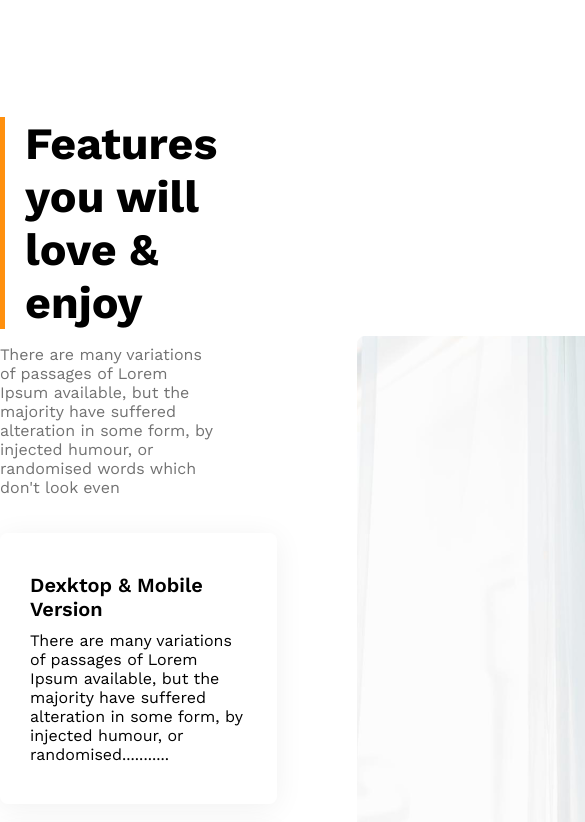
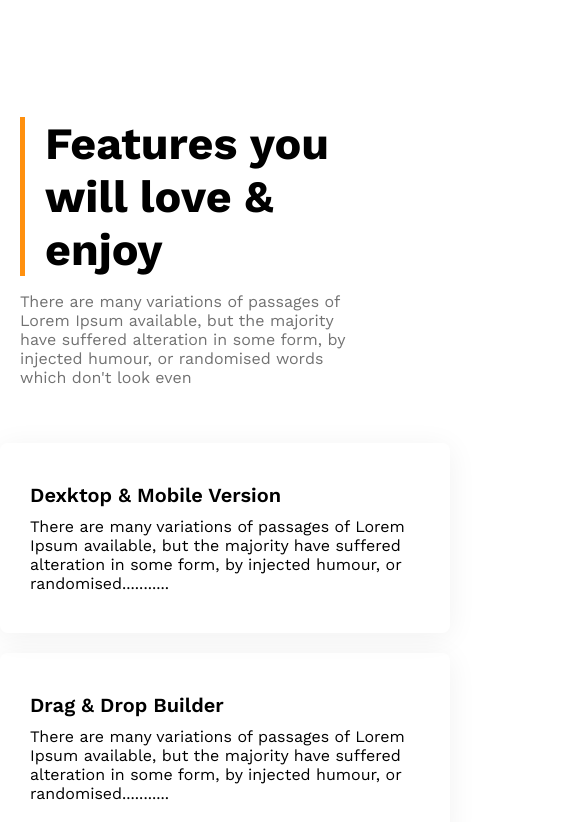
Before and after one commit to huraira775/g3-architects-responsive-websites, a plain HTML site: page index.html in a window 390 px wide. Shown: the part 2802-3624 px from the top of the page, 585 px wide, since content can reach past the window. Drawn offline with nearby package versions, Linux system fonts and the light colour scheme.

Commit message:
made some necessary correction to the feature section where feature-left class now contain feature-intro and feature-card-container div.

```diff
--- a/index.html
+++ b/index.html
@@ -65,28 +65,42 @@
             </section>
             <!-- features sections -->
             <section class="feature-container display-flex">
-                <div class="feature-intro display-flex">
-                    <div>
-                        <h3 id="feature-section-border" class="section-title">Features you will love & enjoy</h3>
-                        <p class="text-light-gray">There are many variations of passages of Lorem Ipsum available, but the majority have suffered alteration in some form, by injected humour, or randomised words which don't look even</p>
+                <div class="feature-left display-flex">
+                    <div class="feature-intro display-flex">
+
+                        <div>
+                            <h3 id="feature-section-border" class="section-title">Features you will love & enjoy</h3>
+                            <p class="text-light-gray">There are many variations of passages of Lorem Ipsum available,
+                                but the majority have suffered alteration in some form, by injected humour, or
+                                randomised words which don't look even</p>
+                        </div>
+                        <!-- div.feature-cards-container>.feature-card*4>h4.feature-card-title + p.feature-card-description -->
+
                     </div>
-                    <!-- div.feature-cards-container>.feature-card*4>h4.feature-card-title + p.feature-card-description -->
                     <div class="feature-cards-container display-flex">
                         <div class="feature-card">
                             <h4 class="feature-card-title">Dexktop & Mobile Version</h4>
-                            <p class="feature-card-description">There are many variations of passages of Lorem Ipsum available, but the majority have suffered alteration in some form, by injected humour, or randomised...........</p>
+                            <p class="feature-card-description">There are many variations of passages of Lorem Ipsum
+                                available, but the majority have suffered alteration in some form, by injected humour,
+                                or randomised...........</p>
                         </div>
                         <div class="feature-card">
                             <h4 class="feature-card-title">Drag & Drop Builder</h4>
-                            <p class="feature-card-description">There are many variations of passages of Lorem Ipsum available, but the majority have suffered alteration in some form, by injected humour, or randomised...........</p>
+                            <p class="feature-card-description">There are many variations of passages of Lorem Ipsum
+                                available, but the majority have suffered alteration in some form, by injected humour,
+                                or randomised...........</p>
                         </div>
                         <div class="feature-card">
                             <h4 class="feature-card-title">Awesome Modern Design</h4>
-                            <p class="feature-card-description">There are many variations of passages of Lorem Ipsum available, but the majority have suffered alteration in some form, by injected humour, or randomised...........</p>
+                            <p class="feature-card-description">There are many variations of passages of Lorem Ipsum
+                                available, but the majority have suffered alteration in some form, by injected humour,
+                                or randomised...........</p>
                         </div>
                         <div class="feature-card">
                             <h4 class="feature-card-title">Super Easy to Edit</h4>
-                            <p class="feature-card-description">There are many variations of passages of Lorem Ipsum available, but the majority have suffered alteration in some form, by injected humour, or randomised...........</p>
+                            <p class="feature-card-description">There are many variations of passages of Lorem Ipsum
+                                available, but the majority have suffered alteration in some form, by injected humour,
+                                or randomised...........</p>
                         </div>
                     </div>
                 </div>
--- a/styles/g3Architects.css
+++ b/styles/g3Architects.css
@@ -235,6 +235,14 @@ main>section{
   /* margin-top: 120px; */
      align-items: center;
 }
+.feature-left{
+  /* display: flex; */
+  flex-direction: column;
+  gap: 40px;
+  max-width: 600px;
+  width: 100%;
+  align-items: center;
+}
 #feature-section-border{
   border-left: 5px solid #FF900E;
   padding-left: 20px;
@@ -244,21 +252,21 @@ main>section{
 .feature-intro{
   flex-direction: column;
   gap: 20px;
+
   /* margin-bottom: 30px; */
 }
 
+
 .feature-cards-container{
   flex-direction: column;
-    gap: 25px;
-
-
+    gap: 20px;
 }
 
 .feature-card{
   display: flex;
   flex-direction: column;
-  max-width: 520px;
-  width: 100%;
+  /* max-width: 520px;
+  width: 100%; */
   box-shadow: 0 4px 30px 0 rgba(0, 0, 0, 0.06);
   border-radius: 8px;
   padding: 40px 30px;
@@ -275,14 +283,14 @@ main>section{
   margin: 0;
 }
 .feature-image-container{
-  /* max-width: 500px;
-  width: 100%; */
+
+  width: 100%;
 
 }
 .feature-image-container>img{
-  /* width: 100%;
-  height: 850px;
-  border-radius: 8px; */
+  width: 100%;
+  /* height: 850px; */
+
 }
 
 #experience-badge{
@@ -305,9 +313,11 @@ main>section{
 @media screen and (max-width:576px){
   .navbar,
   .nav-flex,
-  .teams{
+  .teams,
+  .feature-container{
     flex-direction: column;
   }
+
 
   .banner-title{
     font-size: 2.5rem;
@@ -340,6 +350,28 @@ main>section{
   .sponsor-images>img{
     max-width: 120px;
     width: 100%;
+  }
+
+  .feature-container{
+    justify-content: center;
+    gap:40px;
+  }
+   .feature-intro{
+    margin: 0 auto;
+    padding: 0 20px;
+
+  }
+  /* .feature-intro p{
+ text-align: center;
+  } */
+  #experience-badge{
+    margin-top: 20px;
+    margin-left: 20px;
+  }
+  .feature-card{
+    max-width: 400px;
+    width: 100%;
+    margin: 0 auto;
   }
 
 
```
